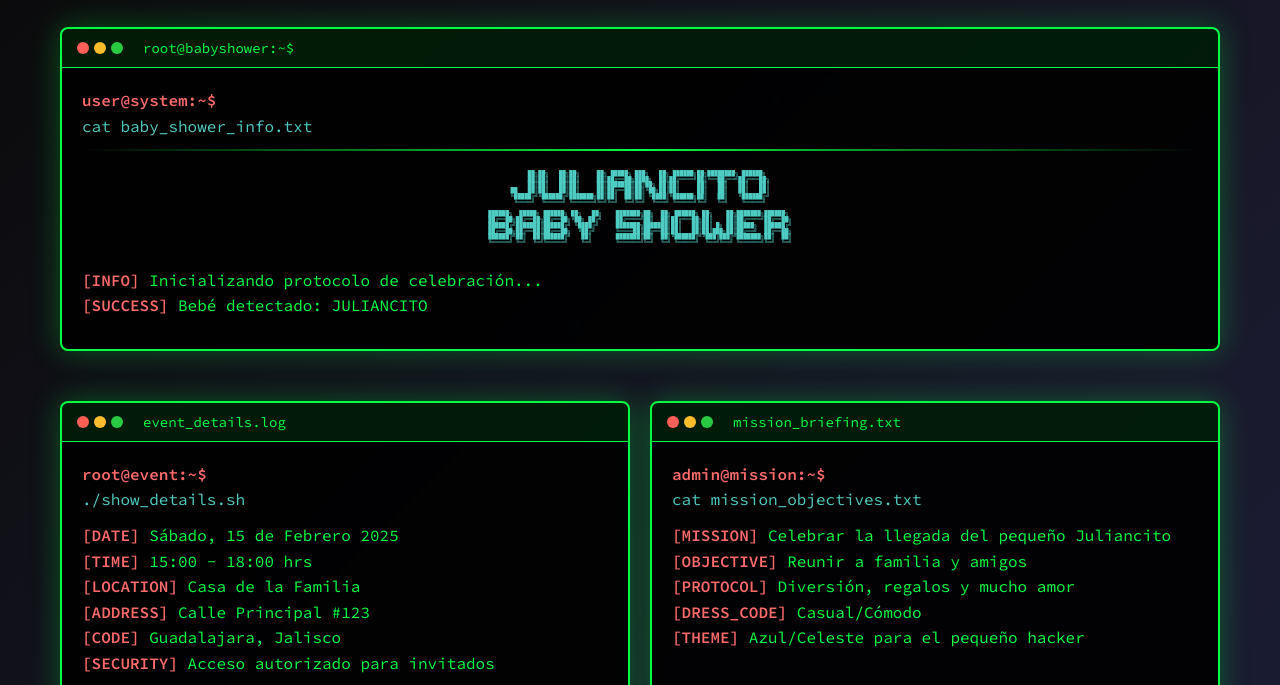
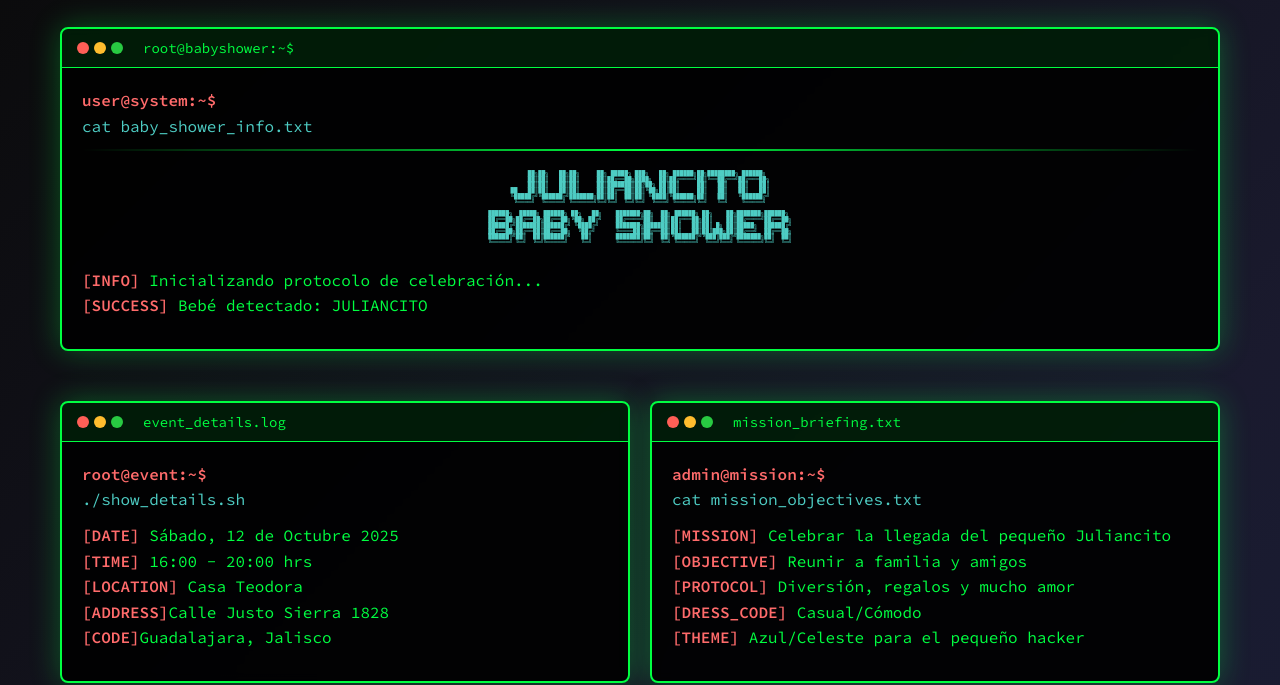
Before and after one commit to wichops/juliancito, a plain HTML site: page site/index.html in a window 1280 px wide. Shown: the part 117-802 px from the top of the page. Drawn offline with Linux system fonts and the light colour scheme.

Commit message:
fix address

```diff
--- a/site/index.html
+++ b/site/index.html
@@ -332,12 +332,11 @@
                     <div class="prompt">root@event:~$</div>
                     <div class="command">./show_details.sh</div>
                     <div class="output">
-                        <p><span class="prompt">[DATE]</span> Sábado, 15 de Febrero 2025</p>
-                        <p><span class="prompt">[TIME]</span> 15:00 - 18:00 hrs</p>
-                        <p><span class="prompt">[LOCATION]</span> Casa de la Familia</p>
-                        <p><span class="prompt">[ADDRESS]</span> Calle Principal #123</p>
-                        <p><span class="prompt">[CODE]</span> Guadalajara, Jalisco</p>
-                        <p><span class="prompt">[SECURITY]</span> Acceso autorizado para invitados</p>
+                        <p><span class="prompt bold">[DATE]</span> Sábado, 12 de Octubre 2025</p>
+                        <p><span class="prompt bold">[TIME]</span> 16:00 - 20:00 hrs</p>
+                        <p><span class="prompt">[LOCATION]</span> Casa Teodora</p>
+			<p><span class="prompt">[ADDRESS]</span>Calle Justo Sierra 1828</p>
+                        <p><span class="prompt">[CODE]</span>Guadalajara, Jalisco</p>
                     </div>
                 </div>
             </div>
@@ -430,7 +429,7 @@
             </div>
             <div class="terminal-content">
                 <div class="prompt">host@contact:~$</div>
-                <div class="command">display --contact-details</div>
+                <div class="command">cat contact.conf</div>
                 <div class="output">
                     <p><span class="prompt">[CONTACT]</span> Para dudas o información adicional:</p>
                     <p><span class="prompt">[PHONE]</span> +52 123 456 7890</p>
@@ -438,7 +437,7 @@
                     <p><span class="prompt">[STATUS]</span> Sistema de mensajería habilitado 24/7</p>
                     <br>
                     <p style="text-align: center; color: #4ecdc4; font-size: 1.1rem;">
-                        <span class="prompt">[FINAL_MESSAGE]</span><br>
+                        <span class="prompt cursor">[FINAL_MESSAGE]</span><br>
                         ¡Esperamos verte en la celebración de Juliancito!<br>
                         >>> LOADING HAPPINESS... 100% COMPLETE <<<
                     </p>
@@ -446,24 +445,7 @@
             </div>
         </div>
     </div>
-
     <script>
-        // Efecto Matrix en el fondo
-        function createMatrix() {
-            const chars = 'ABCDEFGHIJKLMNOPQRSTUVWXYZ0123456789@#$%^&*()_+-=[]{}|;:,.<>?';
-            const matrixBg = document.getElementById('matrixBg');
-
-            for (let i = 0; i < 50; i++) {
-                const span = document.createElement('span');
-                span.className = 'matrix-char';
-                span.textContent = chars[Math.floor(Math.random() * chars.length)];
-                span.style.left = Math.random() * 100 + 'vw';
-                span.style.animationDuration = (Math.random() * 3 + 2) + 's';
-                span.style.animationDelay = Math.random() * 2 + 's';
-                matrixBg.appendChild(span);
-            }
-        }
-
         // Efecto de typing en algunos elementos
         function typeWriter(element, text, speed = 50) {
             let i = 0;
@@ -478,15 +460,6 @@
             typing();
         }
 
-        // Placeholder para el link RSVP
-        document.getElementById('rsvpLink').addEventListener('click', function(e) {
-            e.preventDefault();
-            alert('Aquí irá tu link personalizado para el RSVP. Reemplaza el href="#" con tu URL.');
-        });
-
-        // Inicializar efectos
-        createMatrix();
-
         // Agregar efecto de parpadeo al cursor
         setInterval(() => {
             const cursors = document.querySelectorAll('.typing-effect');
@@ -494,6 +467,10 @@
                 cursor.style.borderRight = cursor.style.borderRight === 'none' ? '2px solid #00ff41' : 'none';
             });
         }, 500);
+	const typeElements = document.querySelectorAll('.cursor');
+	typeElements.forEach((element) => {
+	  typeWriter(element, '...');
+	});
     </script>
 </body>
 </html>
```
